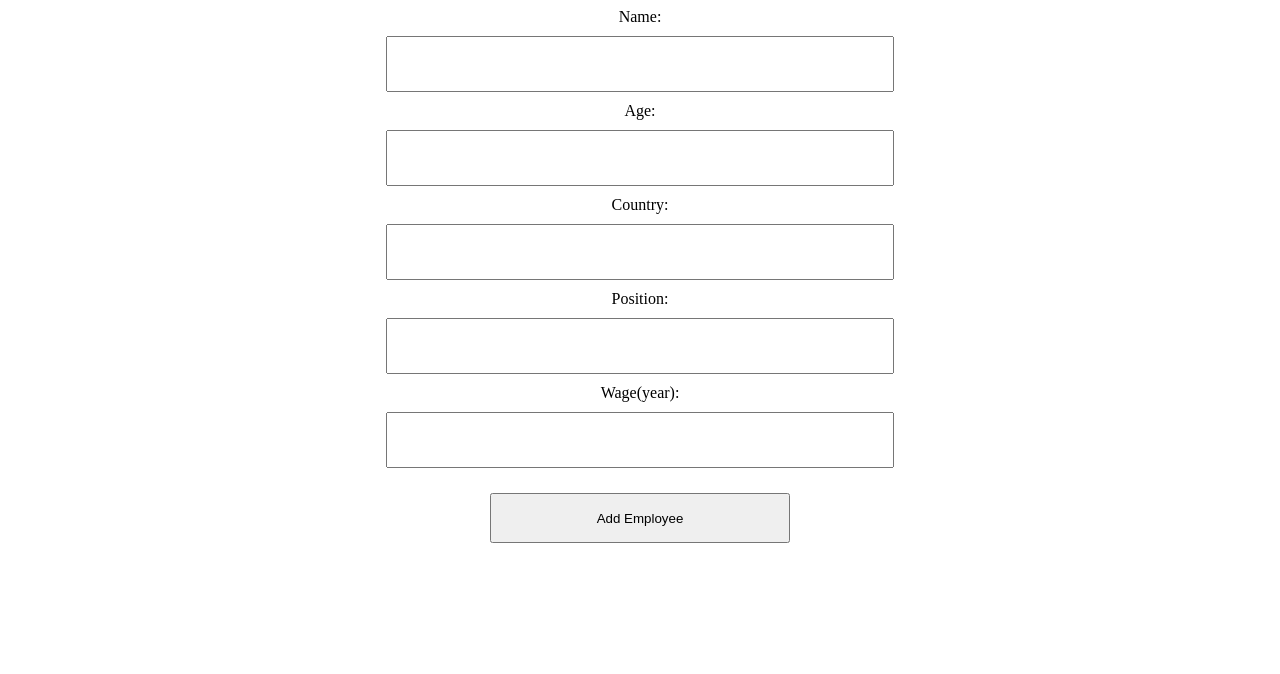
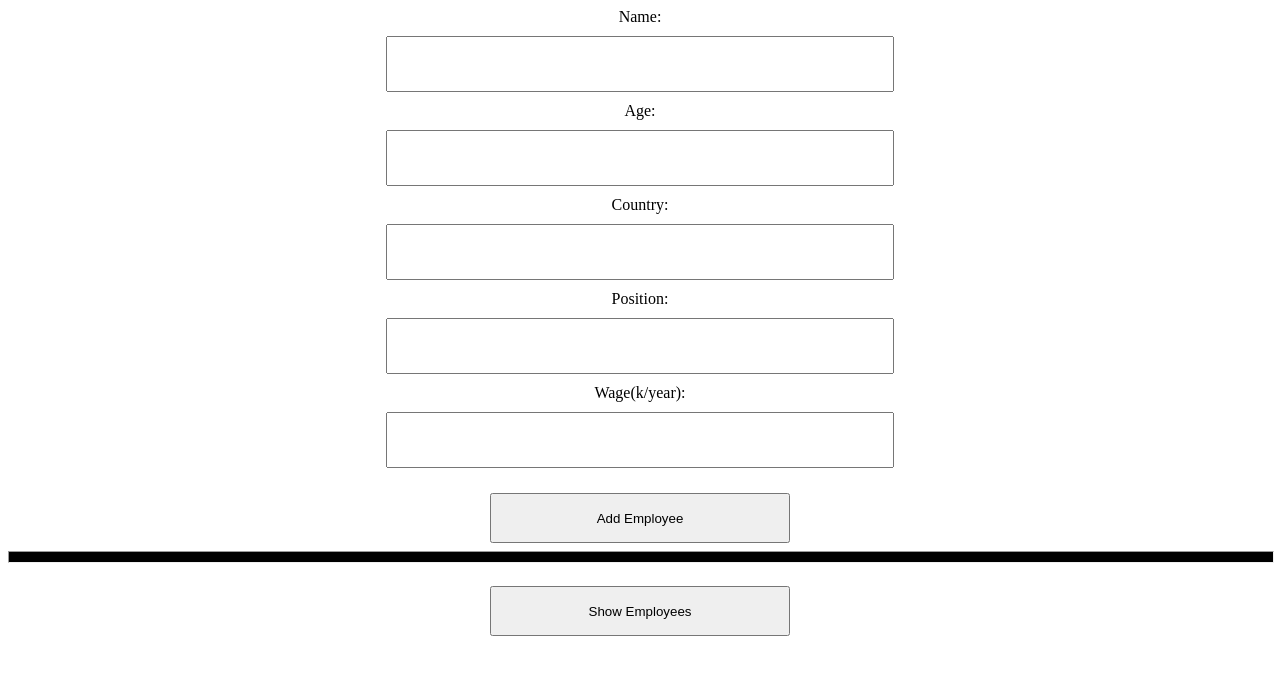
Before and after one commit to YunaGu/CRUD, a React (Create React App) app in the folder client/: page / in a window 1280 px wide. Shown: the top 674 px of the page. Built offline with nearby package versions, Linux system fonts and the light colour scheme.

Commit message:
#addEmployee done

```diff
--- a/client/src/App.css
+++ b/client/src/App.css
@@ -1,3 +1,10 @@
+.whole {
+  display: flex;
+  flex-direction: column;
+  align-items: center;
+  justify-content: center;
+}
+
 .information {
   display: flex;
   flex-direction: column;
@@ -11,8 +18,40 @@
   margin: 10px;
 }
 
-.information button {
+button {
   width: 300px;
   height: 50px;
   margin-top: 15px;
 }
+
+button:hover {
+  cursor: pointer;
+}
+
+hr {
+  height: 10px;
+  width: 100%;
+  background-color: #000;
+}
+
+.employees {
+  display: flex;
+  flex-direction: column;
+  align-items: center;
+  justify-content: center;
+  /* border: 1px solid #000; */
+}
+
+.employee {
+  display: flex;
+  flex-direction: row;
+  border: 1px solid #000;
+  margin-top: 15px;
+  width: 100%;
+  height: auto;
+}
+
+.detail {
+  margin: 15px;
+  font-family: "Courier New", Courier, monospace;
+}
--- a/client/src/App.js
+++ b/client/src/App.js
@@ -10,6 +10,7 @@ function App() {
   const [position, setPosition] = useState('')
   const [wage, setWage] = useState(0)
 
+  const [employeeList, setEmployeeList] = useState([])
   // const displayInfo = ()=>{
   //   console.log(name + age + country + position + wage);
   // }
@@ -25,7 +26,15 @@ function App() {
       })
   }
 
+  const getEmployees = ()=>{
+    Axios.get('http://localhost:3001/employees').then((response)=>{
+      // console.log(response)
+      setEmployeeList(response.data)
+    })
+  }
+
   return (
+    <div className="whole">
       <div className="information">
         <label>Name:</label>
         <input type="text" onChange={(event)=>{setName(event.target.value)}}></input>
@@ -35,9 +44,25 @@ function App() {
         <input type="text" onChange={(event)=>{setCountry(event.target.value)}}></input>
         <label>Position:</label>
         <input type="text" onChange={(event)=>{setPosition(event.target.value)}}></input>
-    <label>Wage(year):</label>
+        <label>Wage(k/year):</label>
         <input type="number" onChange={(event)=>{setWage(event.target.value)}}></input>
         <button type="button" onClick={addEmployee}>Add Employee</button>
+      </div>
+
+      <hr/>
+
+      <div className="employees">
+        <button type="button" onClick={getEmployees}>Show Employees</button>
+        {employeeList.map((val, key)=>{
+          return <div className="employee">
+            <h3 className="detail">Name: {val.name}</h3>
+            <h3 className="detail">Age: {val.age}</h3>
+            <h3 className="detail">Country: {val.country}</h3>
+            <h3 className="detail">Position: {val.position}</h3>
+            <h3 className="detail">Wage(k/year): {val.wage}</h3>
+            </div>
+        })}
+      </div>
     </div>
   );
 }
```
Also changed, not shown: 1 other file (tests, documents, lock files or other folders). Lines whose indentation alone changed are shown as unchanged.
